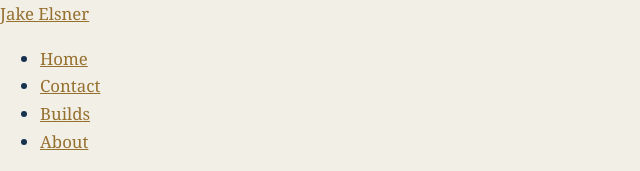
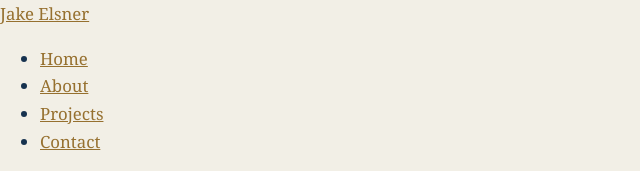
Before and after one commit to ElsnerRedRaider/Elsner-CMPA3304, a plain HTML site: page project-02/about.html in a window 1280 px wide. Shown: the top 171 px of the page, 0-640 px from the left. Drawn offline with Linux system fonts and the light colour scheme; files that its build step writes are made by us from their sources.

Commit message:
Update Nav bar in about.html
Nav bar links in wrong order, updating to match index.html

```diff
--- a/project-02/about.html
+++ b/project-02/about.html
@@ -16,10 +16,10 @@
       <a class="logo" href="index.html">Jake Elsner</a>
       <nav class="site-nav" aria-label="Main navigation">
         <ul>
-          <li><a href="index.html">Home</a></li>
+          <li><a href="index.html" aria-current="page">Home</a></li>
+          <li><a href="about.html">About</a></li>
+          <li><a href="projects.html">Projects</a></li>
           <li><a href="contact.html">Contact</a></li>
-          <li><a href="projects.html">Builds</a></li>
-          <li><a href="about.html" aria-current="page">About</a></li>
         </ul>
       </nav>
     </div>
```
